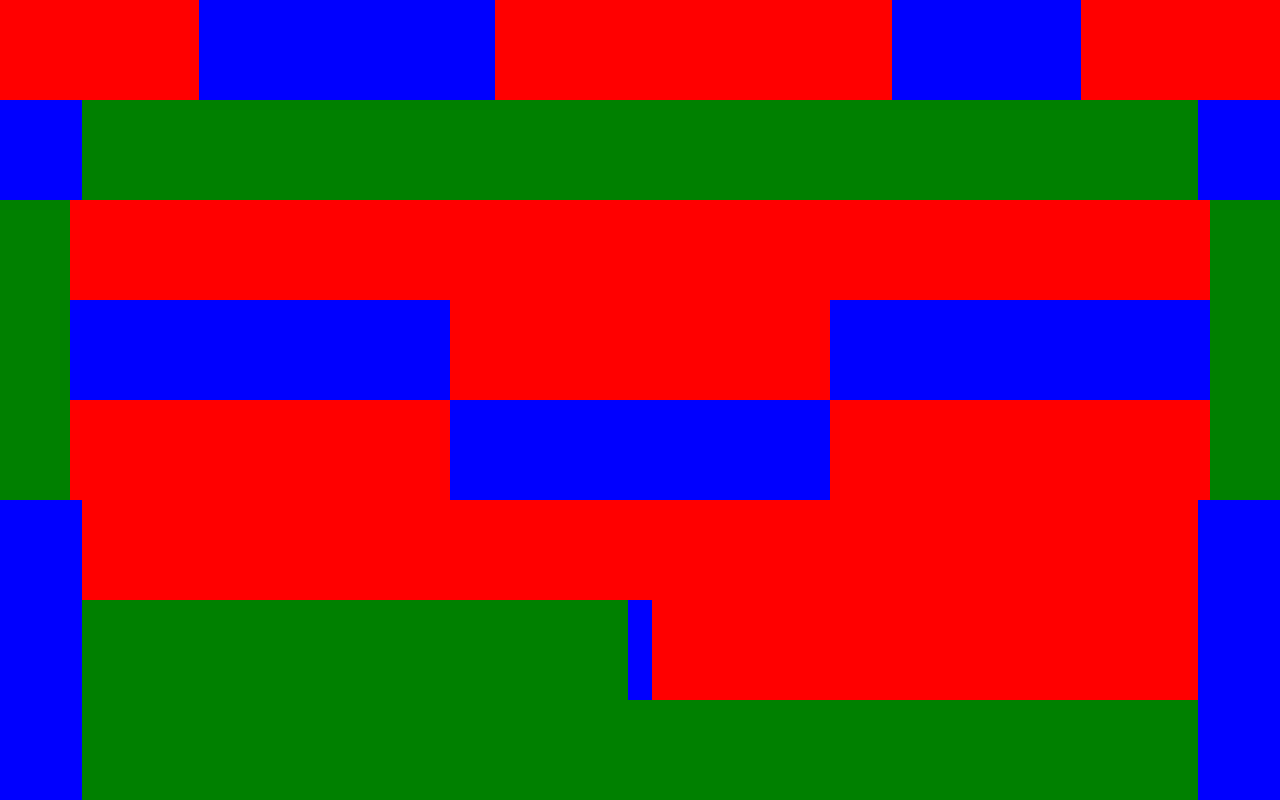
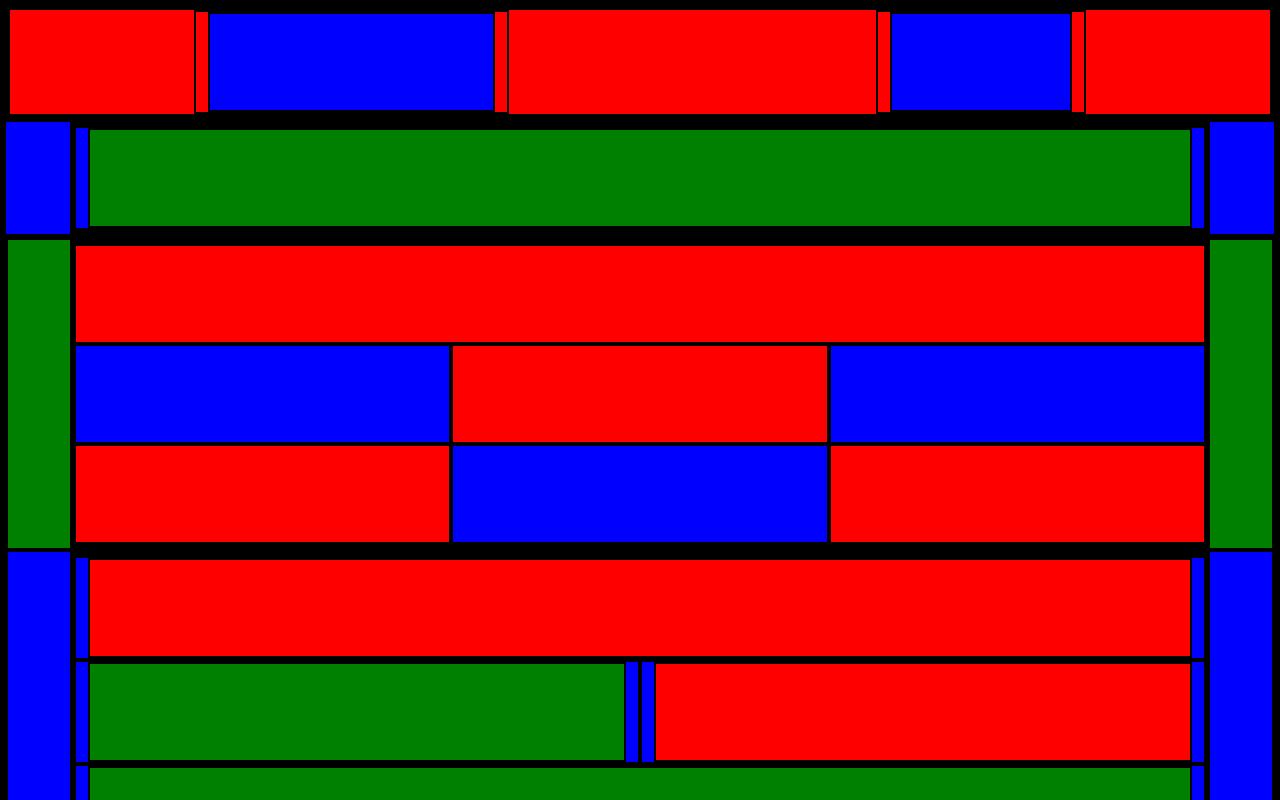
Before and after one commit to MirkoGLostia/html-css-bootstrap-freelancer, a plain HTML site: page index.html in a window 1280 px wide. Shown: the top 800 px of the page. Drawn offline with nearby package versions, Linux system fonts and the light colour scheme.

Commit message:
border-debug

```diff
--- a/css/debug.css
+++ b/css/debug.css
@@ -11,6 +11,10 @@
 
 
 /* debug */
+
+* {
+    border: solid black 2px;
+}
 
 
 .square-r {
```
